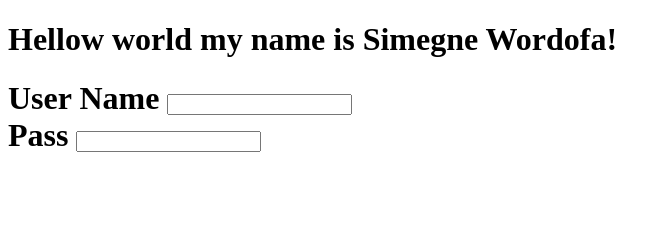
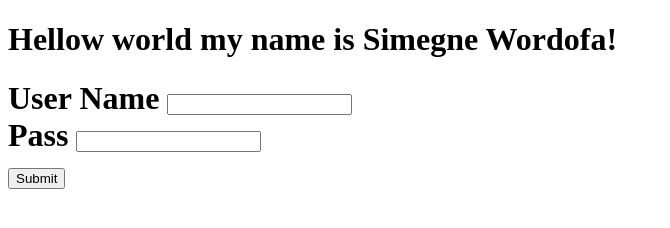
Before and after one commit to simegne/Hello-world, a plain HTML site: page index.html in a window 1280 px wide. Shown: the whole page, without its empty margins (0-670 px from the left). Drawn offline with Linux system fonts and the light colour scheme.

Commit message:
Update index.html

```diff
--- a/index.html
+++ b/index.html
@@ -10,10 +10,11 @@
 <h1> Hellow world my name is Simegne Wordofa!<h1>
     <form>
 
-    <label for="username">User Name<label>
+    <label for="username">User Name</label>
         <input type="text" id="username" name="username" minlength="5" maxlength="15" required><br>
-        <label for="pw">Pass <label>
+        <label for="pw">Pass </label>
               <input type="password" id="pw" name="pw" minlength="8" maxlength="16" required><br>
+        <input type ="submit">
             </form>
 </body>
   </html>
```
